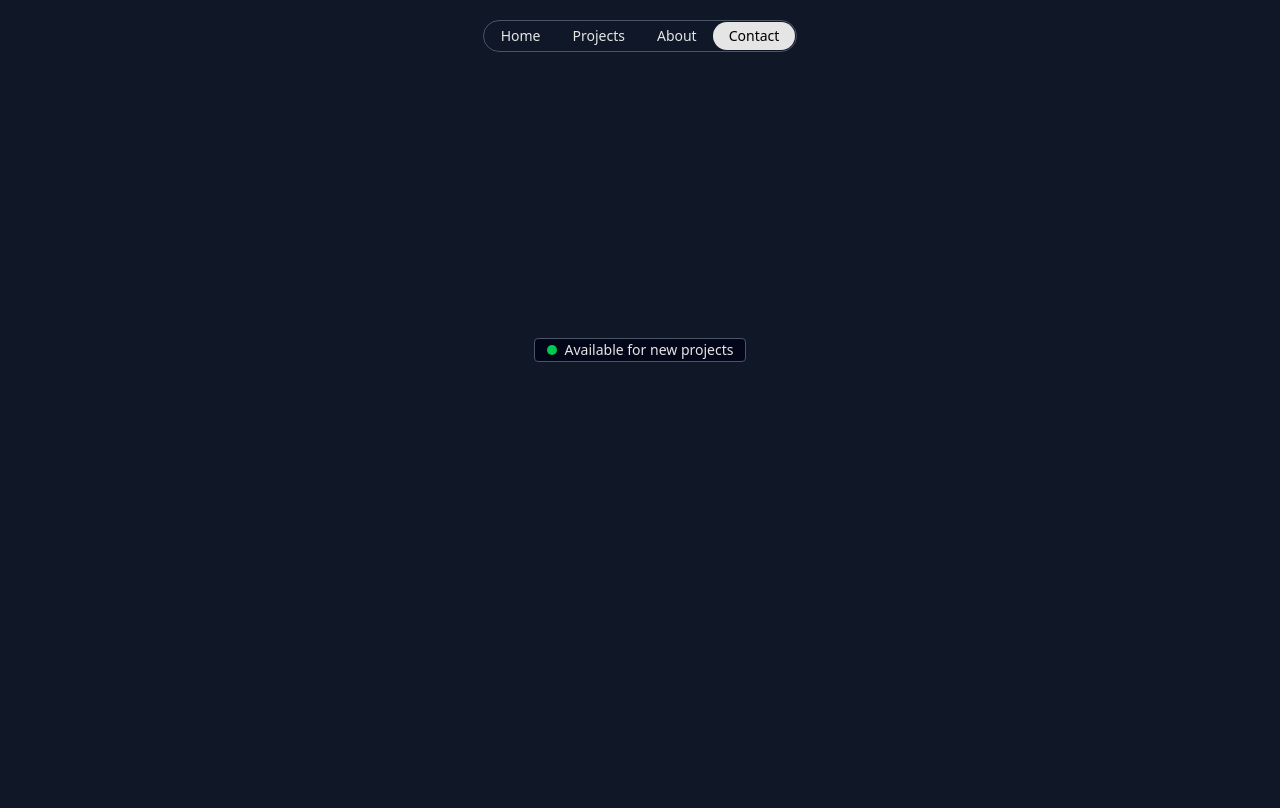
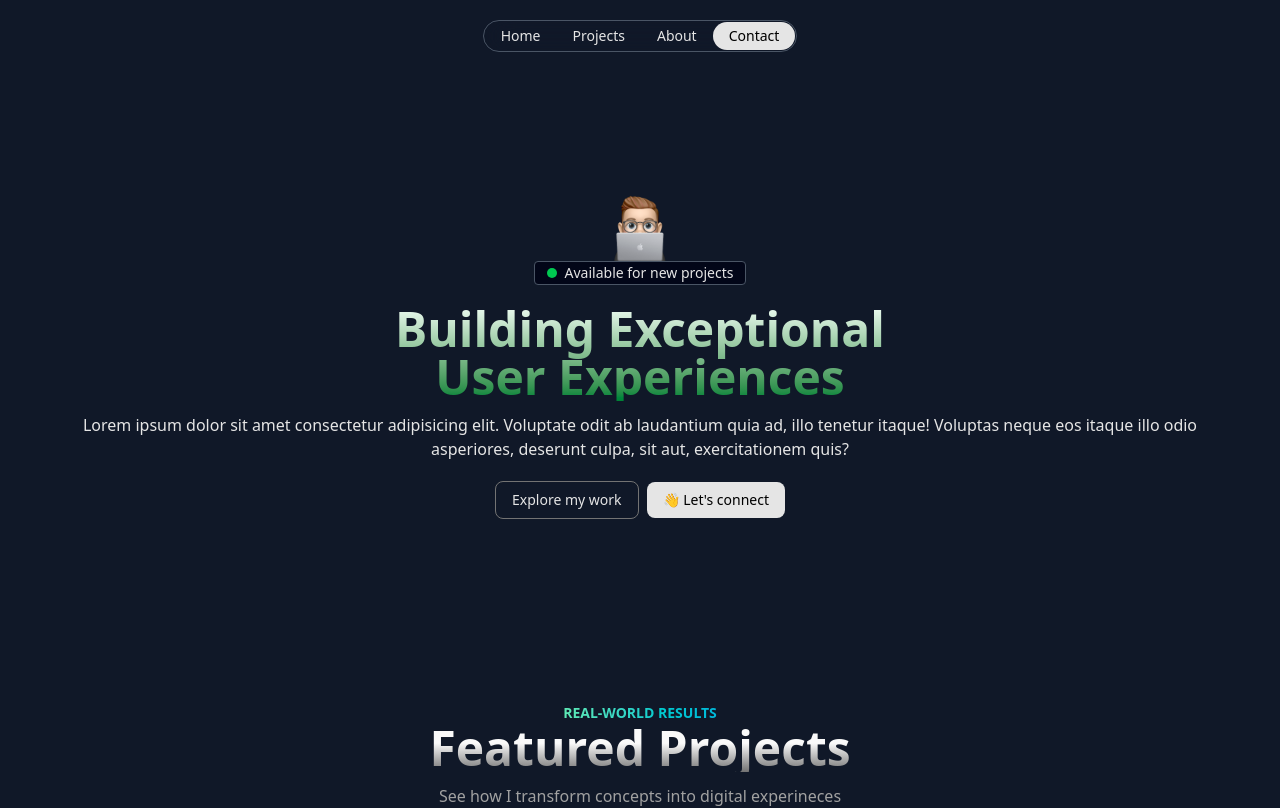
Before and after one commit to Raihanhossen/tailwind-portfolio, a website: page dist/index.html in a window 1280 px wide. Drawn offline with Linux system fonts and the light colour scheme.

Commit message:
Complete Hero + Img Upload

```diff
--- a/dist/index.html
+++ b/dist/index.html
@@ -19,13 +19,34 @@
     </nav>
 
     <section class="min-h-[700px] max-w-6xl mx-auto grid place-content-center">
-        <div>
-            <img src="" alt="">
+        <div class="flex flex-col items-center">
+            <img src="images/memoji-computer.png" alt="" class="h-20">
             <span class="leading-none flex border border-gray-600 rounded px-3 py-1 text-sm text-neutral-200 bg-slate-950 items-center gap-2">
                 <div class="w-[10px] h-[10px] bg-green-500 rounded-full"></div>
                 Available for new projects
             </span>
         </div>
+        <div class="text-center my-5 space-y-3 text-neutral-200">
+            <h1 class="text-5xl font-bold bg-gradient-to-t from-green-700 to-green-50 bg-clip-text text-transparent">Building Exceptional <br>
+            User Experiences
+            </h1>
+            <p>Lorem ipsum dolor sit amet consectetur adipisicing elit. Voluptate odit ab laudantium quia ad, illo tenetur itaque! Voluptas neque eos itaque illo odio asperiores, deserunt culpa, sit aut, exercitationem quis?</p>
+        </div>
+
+        <div class="text-neutral-200 flex items-center  justify-center gap-2 text-sm">
+          <button class="px-4 py-2 border border-neutral-500 rounded-lg">Explore my work</button>
+          <button class="px-4 py-2  rounded-lg text-black bg-neutral-200"><span>&#128075</span> Let's connect</button>
+        </div>
+    </section>
+
+    <section class="max-w-6xl mx-auto px-4 text-neutral-200">
+        <div class="text-center space-y-3">
+            <h3 class="uppercase text-sm font-bold bg-gradient-to-r from-emerald-300 to-cyan-500 text-transparent bg-clip-text inline">Real-world  Results</h3>
+
+            <h2 class="text-5xl font-bold bg-gradient-to-b from-neutral-50 from-40% to-neutral-500 text-transparent bg-clip-text">Featured Projects</h2>
+
+            <p class="text-neutral-400">See how I transform concepts into digital experineces </p>
+        </div>
     </section>
 </body>
 </html>
```
Also changed, not shown: dist/icons/arrow-up-right.svg (added), dist/icons/check-circle.svg (added), dist/icons/star.svg (added), dist/images/book-cover.png (added), dist/images/c-language-thumbnail.png (added), dist/images/chrome.svg (added), dist/images/cpp-thumbnail.png (added), dist/images/css3.svg (added), dist/images/github.svg (added), dist/images/html5.svg (added), dist/images/java-thumbnail.png (added), dist/images/map.png (added), dist/images/memoji-computer.png (added), dist/images/python-thumbnail.png (added), 3 more files.
